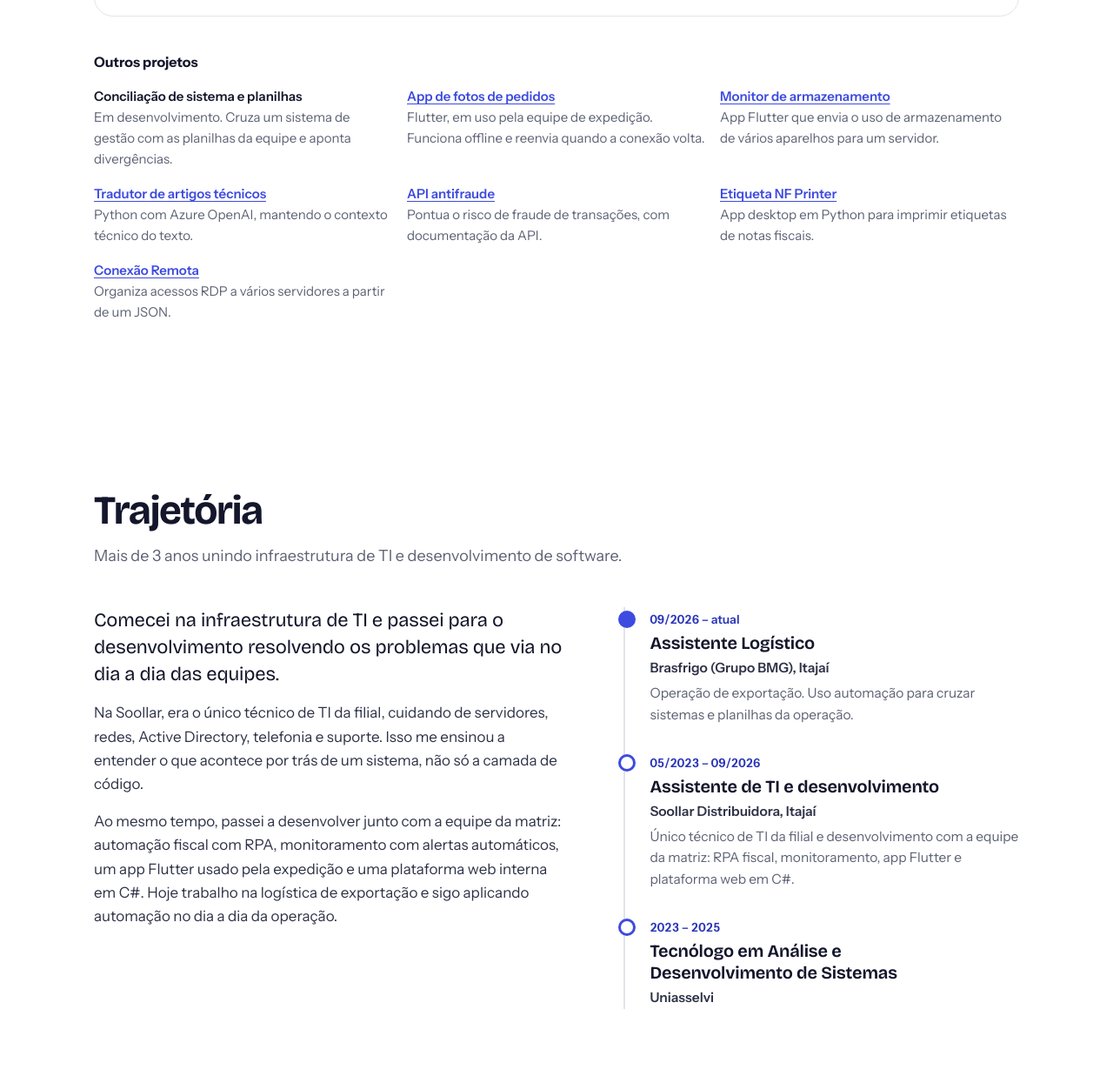
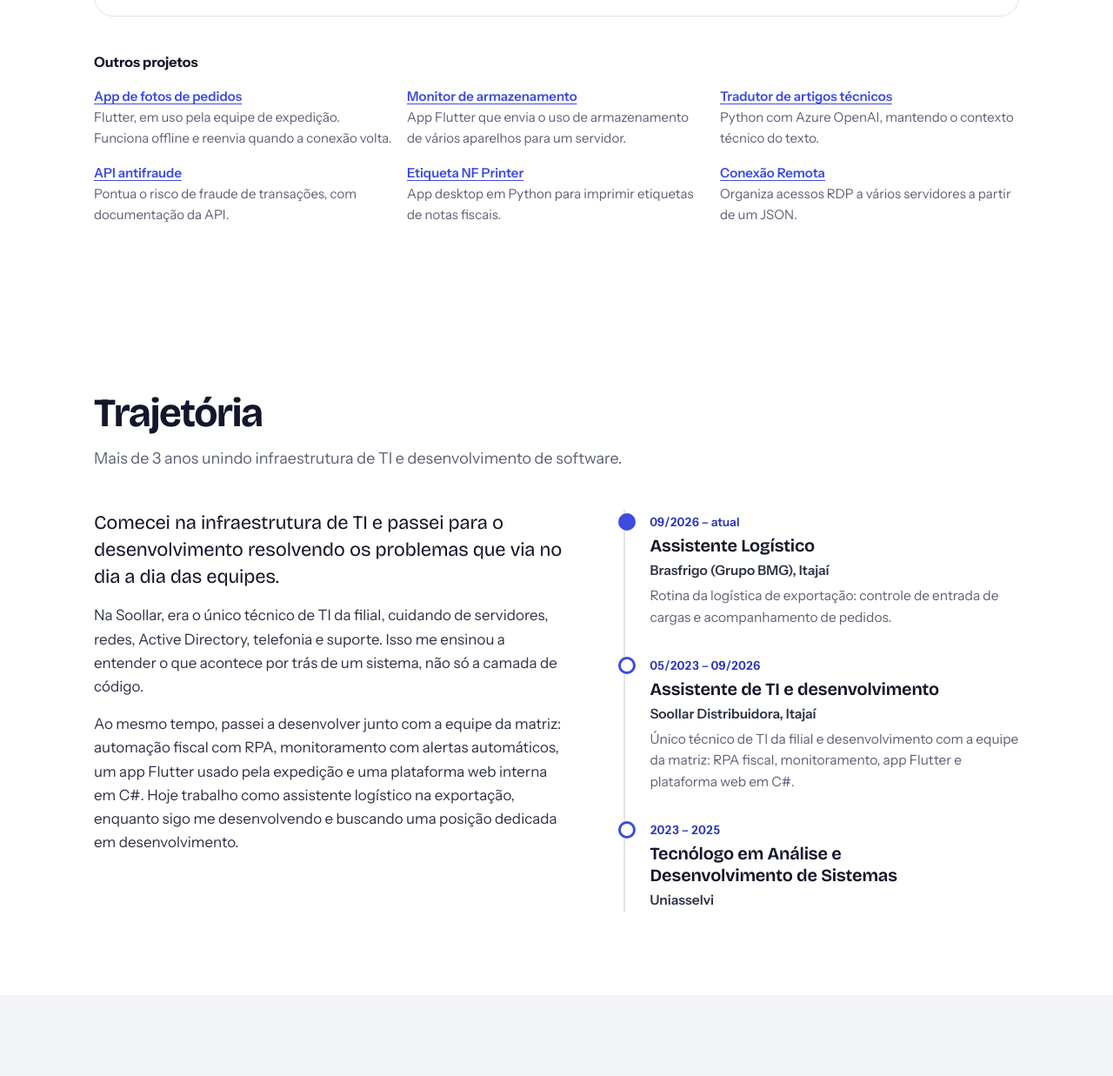
Before and after one commit to weslley-larroza/portfolio, a plain HTML site: page index.html in a window 1280 px wide. Shown: the part 2604-3841 px from the top of the page at 87% size. Drawn offline with Linux system fonts and the light colour scheme.

Commit message:
Corrige descrição da função atual na logística
- Linha do tempo e Trajetória descrevem apenas o trabalho de logística
- Remove o item de conciliação de sistema e planilhas de Outros projetos

```diff
--- a/index.html
+++ b/index.html
@@ -367,7 +367,6 @@
       </div>
       <h3 class="more-title">Outros projetos</h3>
       <ul class="more">
-        <li><b>Conciliação de sistema e planilhas</b>Em desenvolvimento. Cruza um sistema de gestão com as planilhas da equipe e aponta divergências.</li>
         <li><a href="https://github.com/weslley-larroza/App-android-update-fotos">App de fotos de pedidos</a>Flutter, em uso pela equipe de expedição. Funciona offline e reenvia quando a conexão volta.</li>
         <li><a href="https://github.com/weslley-larroza/monitor_armazenamento">Monitor de armazenamento</a>App Flutter que envia o uso de armazenamento de vários aparelhos para um servidor.</li>
         <li><a href="https://github.com/weslley-larroza/Tradutor-de-Artigos-T-cnicos-com-AzureAI">Tradutor de artigos técnicos</a>Python com Azure OpenAI, mantendo o contexto técnico do texto.</li>
@@ -388,14 +387,14 @@
         <div class="prose">
           <p>Comecei na infraestrutura de TI e passei para o desenvolvimento resolvendo os problemas que via no dia a dia das equipes.</p>
           <p>Na Soollar, era o único técnico de TI da filial, cuidando de servidores, redes, Active Directory, telefonia e suporte. Isso me ensinou a entender o que acontece por trás de um sistema, não só a camada de código.</p>
-          <p>Ao mesmo tempo, passei a desenvolver junto com a equipe da matriz: automação fiscal com RPA, monitoramento com alertas automáticos, um app Flutter usado pela expedição e uma plataforma web interna em C#. Hoje trabalho na logística de exportação e sigo aplicando automação no dia a dia da operação.</p>
+          <p>Ao mesmo tempo, passei a desenvolver junto com a equipe da matriz: automação fiscal com RPA, monitoramento com alertas automáticos, um app Flutter usado pela expedição e uma plataforma web interna em C#. Hoje trabalho como assistente logístico na exportação, enquanto sigo me desenvolvendo e buscando uma posição dedicada em desenvolvimento.</p>
         </div>
         <ol class="timeline">
           <li>
             <span class="when">09/2026 – atual</span>
             <h3>Assistente Logístico</h3>
             <p class="org">Brasfrigo (Grupo BMG), Itajaí</p>
-            <p>Operação de exportação. Uso automação para cruzar sistemas e planilhas da operação.</p>
+            <p>Rotina da logística de exportação: controle de entrada de cargas e acompanhamento de pedidos.</p>
           </li>
           <li>
             <span class="when">05/2023 – 09/2026</span>
```
